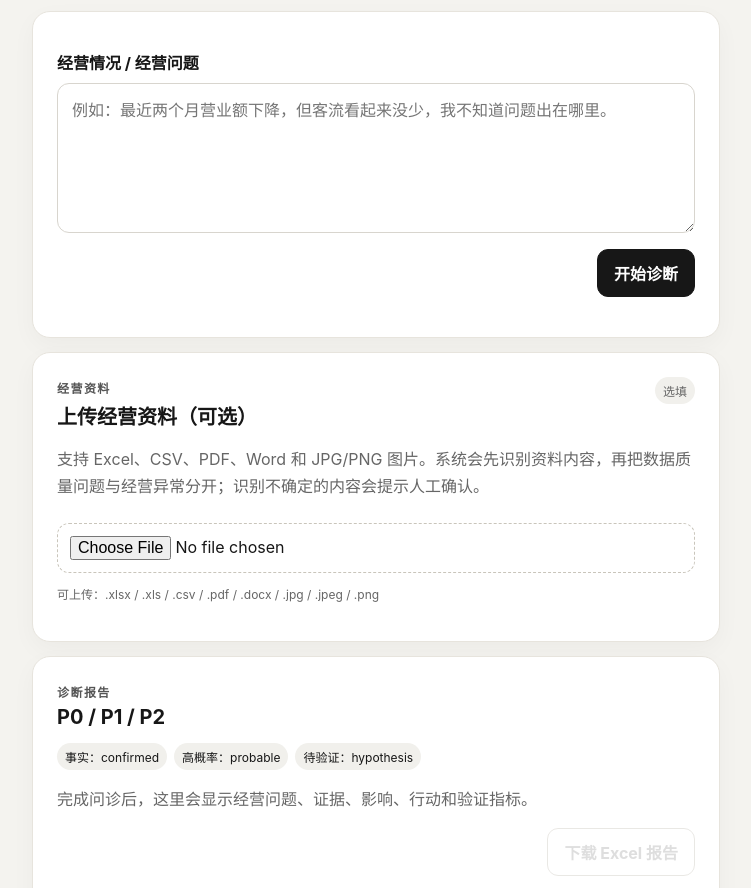
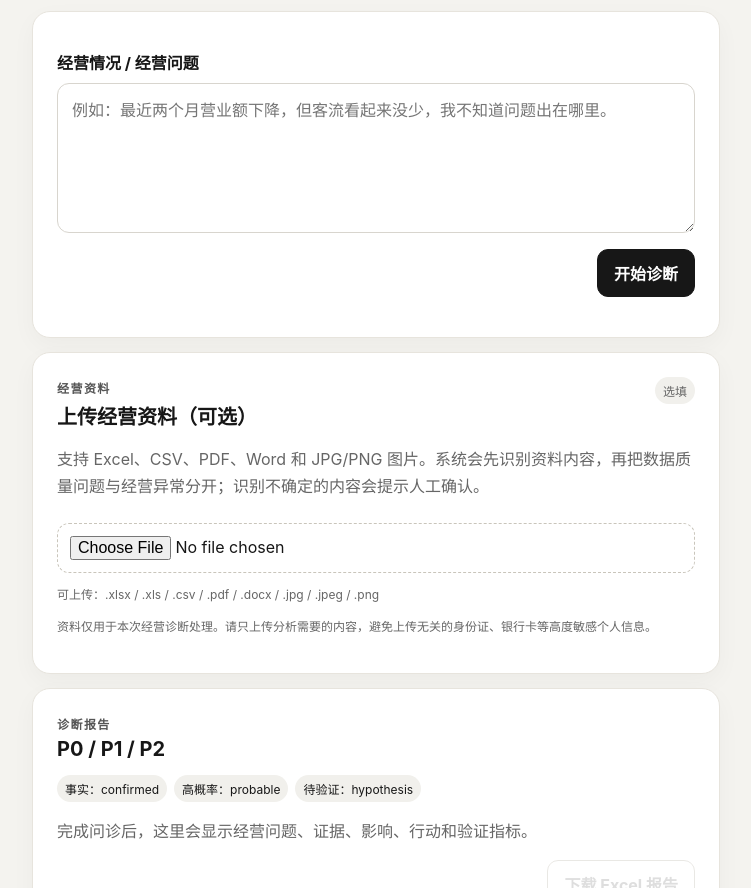
Before and after one commit to xiaoman110197-cyber/zxm, a website: page public/index.html in a window 1280 px wide. Shown: the part 212-1100 px from the top of the page, without its empty margins (264-1015 px from the left). Drawn offline with Linux system fonts and the light colour scheme.

Commit message:
feat: add concise upload data-use notice

```diff
--- a/public/index.html
+++ b/public/index.html
@@ -27,6 +27,7 @@
       <p class="muted">支持 Excel、CSV、PDF、Word 和 JPG/PNG 图片。系统会先识别资料内容，再把数据质量问题与经营异常分开；识别不确定的内容会提示人工确认。</p>
       <input id="workbook" type="file" accept=".xlsx,.xls,.csv,.pdf,.docx,.jpg,.jpeg,.png,application/vnd.openxmlformats-officedocument.spreadsheetml.sheet,application/vnd.ms-excel,text/csv,application/pdf,application/vnd.openxmlformats-officedocument.wordprocessingml.document,image/jpeg,image/png">
       <p class="muted small">可上传：.xlsx / .xls / .csv / .pdf / .docx / .jpg / .jpeg / .png</p>
+      <p class="muted small">资料仅用于本次经营诊断处理。请只上传分析需要的内容，避免上传无关的身份证、银行卡等高度敏感个人信息。</p>
       <div id="file-progress" class="file-progress" hidden>
         <div class="file-progress-head"><span id="file-progress-stage">准备分析…</span><strong id="file-progress-percent">0%</strong></div>
         <div id="file-progress-bar" class="file-progress-track" role="progressbar" aria-label="文件分析进度" aria-valuemin="0" aria-valuemax="100" aria-valuenow="0"><span id="file-progress-fill" class="file-progress-fill"></span></div>
```
